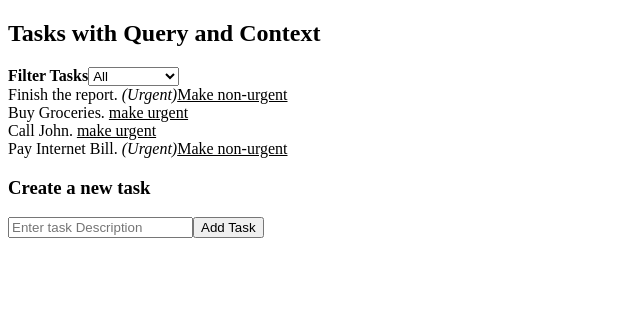
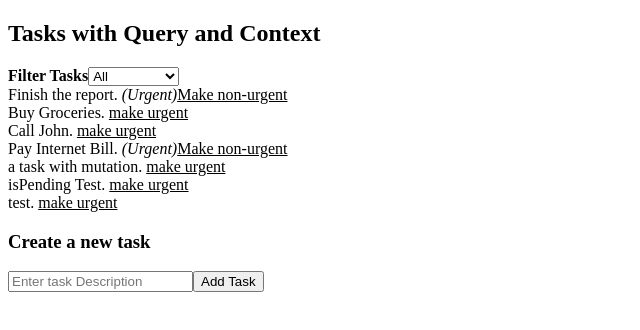
Before and after one commit to serhat-bca/ch9_code_from_class, a React (Vite) app in the folder taskmanager-query/: page / in a window 1280 px wide. Shown: the top 330 px of the page, without its empty margins (0-640 px from the left). Built offline with nearby package versions, Linux system fonts and the light colour scheme; data requests are answered from the project's data file.

Commit message:
mutation hooks added.

```diff
--- a/taskmanager-query/db.json
+++ b/taskmanager-query/db.json
@@ -1,8 +1,39 @@
 {
   "tasks": [
-    { "id": "1", "description": "Finish the report", "urgent": true },
-    { "id": "2", "description": "Buy Groceries", "urgent": false },
-    { "id": "3", "description": "Call John", "urgent": false },
-    { "id": "4", "description": "Pay Internet Bill", "urgent": true }
+    {
+      "id": "1",
+      "description": "Finish the report",
+      "urgent": true
+    },
+    {
+      "id": "2",
+      "description": "Buy Groceries",
+      "urgent": false
+    },
+    {
+      "id": "3",
+      "description": "Call John",
+      "urgent": false
+    },
+    {
+      "id": "4",
+      "description": "Pay Internet Bill",
+      "urgent": true
+    },
+    {
+      "id": "31d4",
+      "description": "a task with mutation",
+      "urgent": false
+    },
+    {
+      "id": "4c93",
+      "description": "isPending Test",
+      "urgent": false
+    },
+    {
+      "id": "8dca",
+      "description": "test",
+      "urgent": false
+    }
   ]
 }
--- a/taskmanager-query/src/components/TaskForm.jsx
+++ b/taskmanager-query/src/components/TaskForm.jsx
@@ -1,7 +1,12 @@
+import { useCreate } from "../hooks/useCreate";
+
 const TaskForm = () => {
+  const { mutate, isPending } = useCreate();
+
   const handleSubmit = (event) => {
     event.preventDefault();
-    console.log("Task Submitted");
+    mutate({ description: event.target.description.value, urgent: false });
+    event.target.description.value = "";
   };
 
   return (
@@ -13,7 +18,9 @@ const TaskForm = () => {
           name="description"
           placeholder="Enter task Description"
         />
-        <button type="submit">Add Task</button>
+        <button disabled={isPending} type="submit">
+          {isPending ? "Adding" : "Add Task"}
+        </button>
       </form>
     </div>
   );
--- /dev/null
+++ b/taskmanager-query/src/hooks/useCreate.js
@@ -0,0 +1,12 @@
+import { useMutation, useQueryClient } from "@tanstack/react-query";
+import { createTask } from "../services/api";
+
+export const useCreate = () => {
+  const client = useQueryClient();
+  return useMutation({
+    mutationFn: createTask,
+    onSuccess: () => {
+      client.invalidateQueries({ queryKey: ["tasks"] });
+    },
+  });
+};
```
